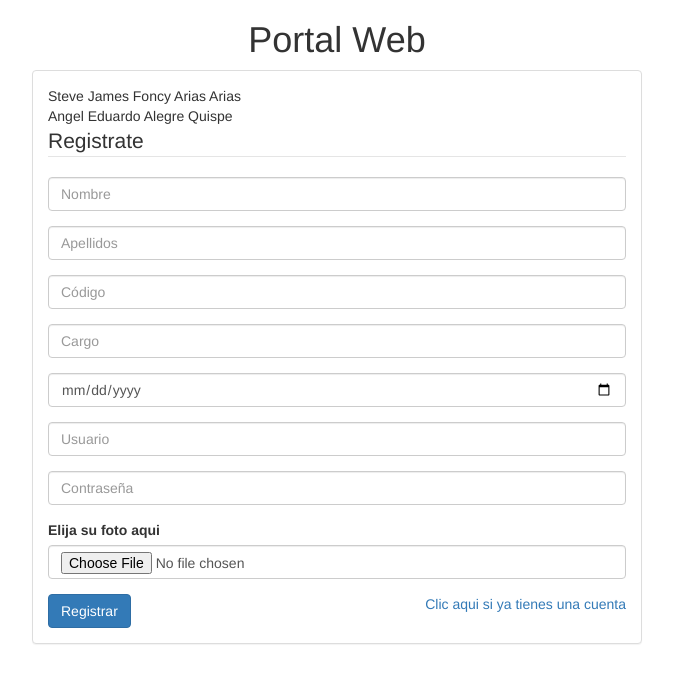
After one commit to DevFoncy/Portal, a PHP site: page /registrarse_procedemiento.php in a window 1280 px wide. The commit adds this page. Shown: the top 683 px of the page, without its empty margins (303-976 px from the left). Run offline with PHP 8.4, Linux system fonts and the light colour scheme; data comes from the database, SQL or seed files in the repository.

```diff
--- /dev/null
+++ b/registrarse_procedemiento.php
@@ -0,0 +1,89 @@
+<?php require 'inc/cabecera.inc';?>
+
+	<div class="container-fluid">
+				    <div class="row">
+				    	 <div class="col-md-12 text-center">
+				    	 	<h1>Portal Web</h1>
+				    	 </div>
+				    </div>
+				    <div class="row">
+						<div class="col-md-6 col-md-offset-3">
+							<div class="panel panel-default">
+						 		 <div class="panel-body">
+
+						 		 <?php
+
+						 		 	$conexion = mysqli_connect("localhost","root","","portal");
+						 		 	if( !$conexion){
+						 		 		echo "no se pudo conetar a mysql <br>";
+						 		 		echo mysqli_connect_errno(); //numero de error
+						 		 		echo mysqli_connect_error();
+						 		 		exit;
+						 		 	}
+
+						 		 	$resultado = mysqli_query($conexion,"SELECT * from usuario");
+
+						 		 	// PHP procedimental
+
+						 		   while($fila = mysqli_fetch_assoc($resultado)){//mostrar los resultados de cada fila
+						 		 			$nombre_php= $fila ['nombre'];
+						 		 			$usuario_php=$fila ['usuario'];
+						 		 			$apellido_php= $fila['apellido'];
+						 		 			$cargo_php= $fila['cargo'];
+						 		 			$codigo_php= $fila['codigo'];
+						 		 			$fecha_inicio_php= $fila['fecha_inicio'];
+						 		 			$contra_php= $fila['contra'];
+						 		 	echo "$nombre_php $apellido_php <br>";
+
+									}
+									mysqli_free_result($conexion);
+						 		 	mysqli_close();
+						 		 ?>
+
+						 		 	<form action="" enctype="multipart/form-data" method="POST" role="form">
+						 		     <legend>Registrate</legend>
+
+						 		    	<div class="form-group">
+						 		 			<input name =nombre type="text" class="form-control" id="" placeholder="Nombre">
+						 		 		</div>
+
+						 		 		<div class="form-group">
+						 		 			<input name = apellido type="text" class="form-control" id="" placeholder="Apellidos" >
+						 		 		</div>
+
+						 		 		<div class="form-group">
+						 		 			<input name = codigo type="number" class="form-control" id="" placeholder="Código">
+						 		 		</div>
+
+						 		 		<div class="form-group">
+						 		 			<input name = cargo type="text" class="form-control" id="" placeholder="Cargo">
+						 		 		</div>
+
+						 		 		<div class="form-group">
+						 		 			<input name = fecha_ingreso type="date" class="form-control" id="" placeholder="Fecha de Ingreso">
+						 		 		</div>
+
+										<div class="form-group">
+						 		 			<input name = user type="text" class="form-control" id="" placeholder="Usuario">
+						 		 		</div>
+
+										<div class="form-group">
+										<input  contra type="password" class="form-control" id="" placeholder="Contraseña">
+						 		 		</div>
+
+
+						 		 		<div class="form-group">
+						 		 			<label for=""> Elija su foto aqui</label>
+						 		 			<input  name ="foto" type="file" class="form-control" id="">
+						 		 		</div>
+
+
+						 		 		<button type="submit" class="btn btn-primary">Registrar</button>
+						 		 		<a class="pull-right" href="index.php">Clic aqui si ya tienes una cuenta</a>
+						 		 	</form>
+
+						  		</div>
+						</div>
+						</div>
+					</div>
+<?php require 'inc/footer.inc'; ?>
```
Also changed, not shown: conexion.php (added, +12 -0 lines), database.php (added, +15 -0 lines), registrarse_POO.php (renamed from registrarse.php, +0 -21 lines).
